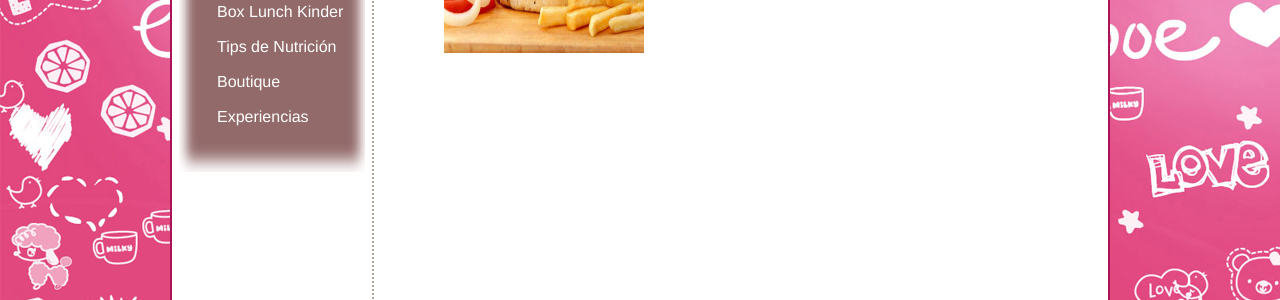
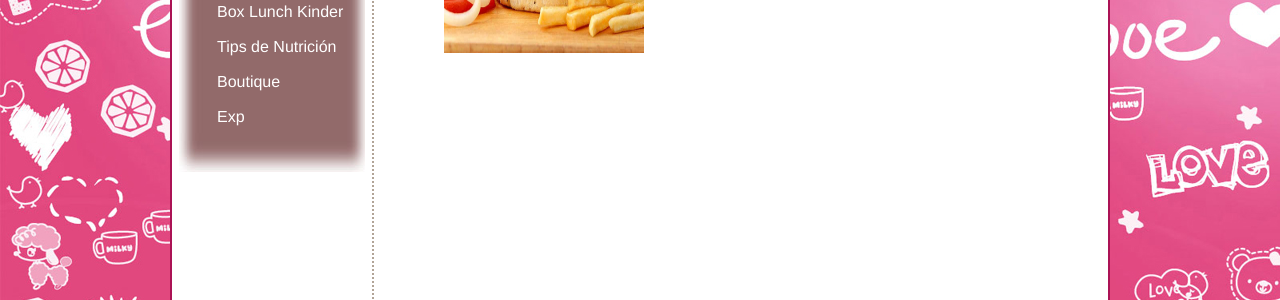
Before and after one commit to petunio4/pinkstreet, a PHP site: page / in a window 1280 px wide. Shown: the part 529-829 px from the top of the page. Run offline with PHP 8.4, Linux system fonts and the light colour scheme.

Commit message:
Otro cambio

```diff
--- a/index.php
+++ b/index.php
@@ -27,7 +27,7 @@
 			<ol>Box Lunch Kinder</ol>
 			<ol>Tips de Nutrición</ol>
 			<ol>Boutique</ol>
-			<ol>Experiencias</ol>
+			<ol>Exp</ol>
 		</ul>
 
 	</aside>
```
